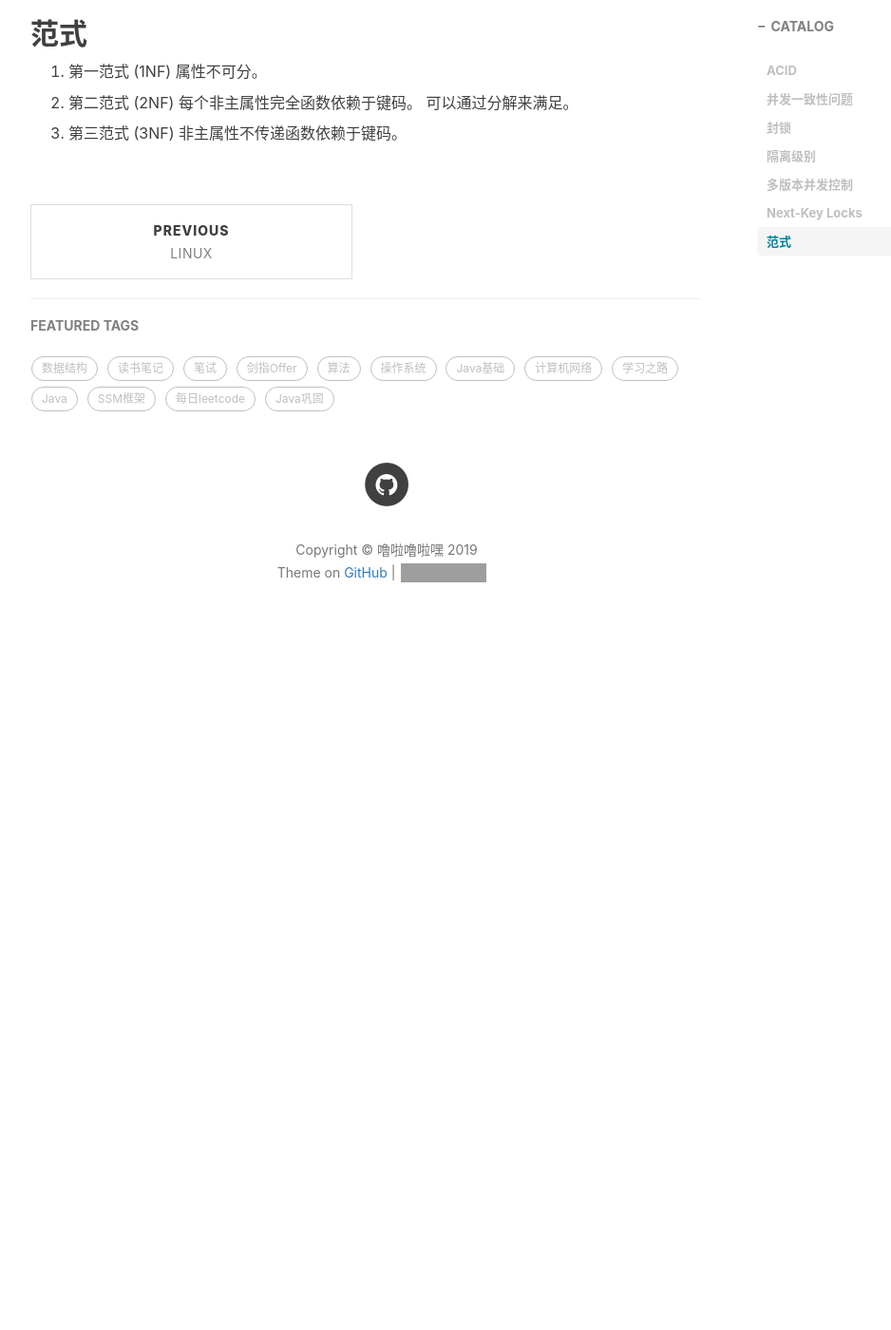
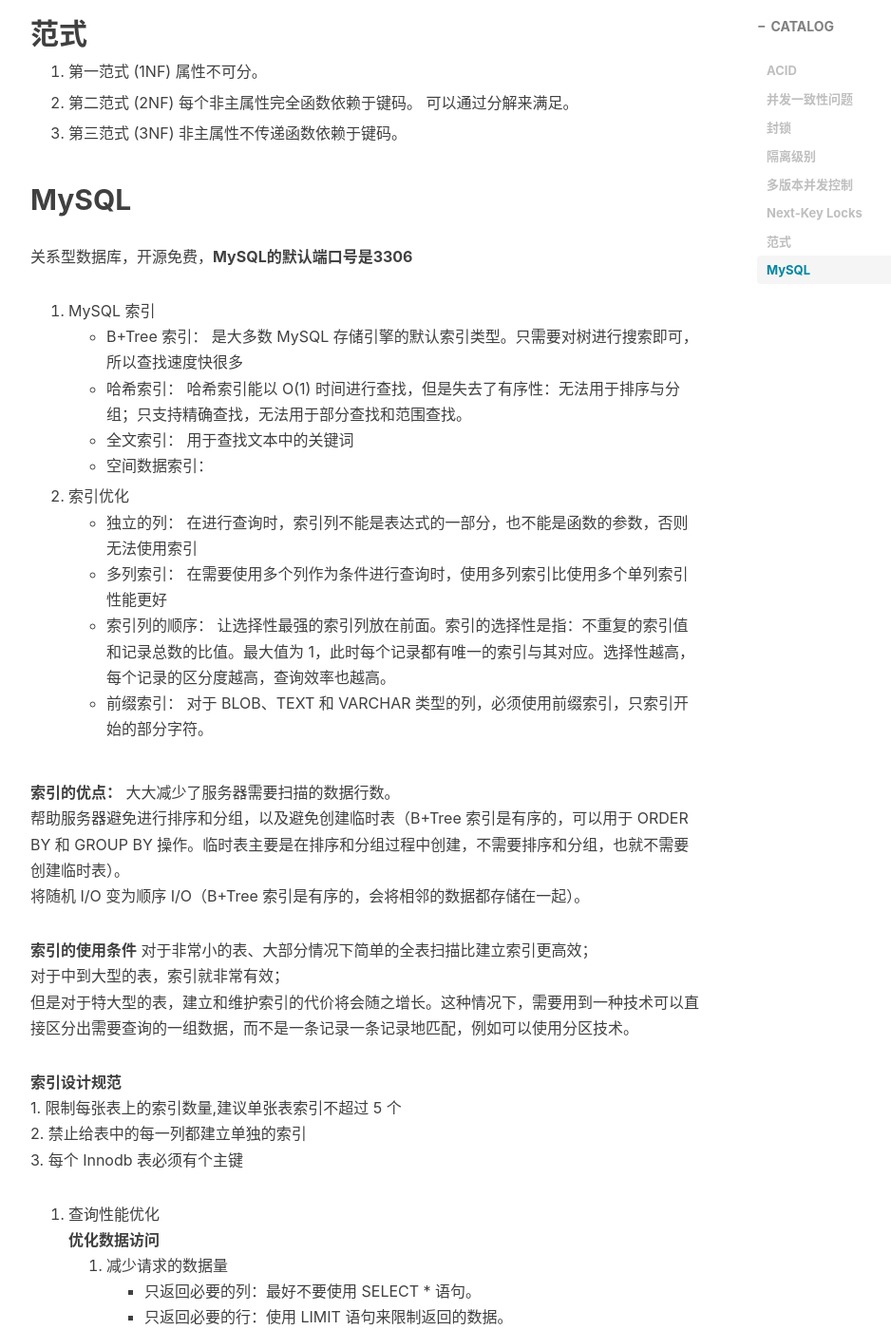
Before and after one commit to zhjcezh/zhjcezh.github.io, a Jekyll site: the page built from _posts/2019-8-29-数据库mysql.md, in a window 1280 px wide and 1400 px high, scrolled down 3568 px. Shown: the whole window at 95% size, without its empty margins (233-1171 px from the left). Built offline with Jekyll 4.4.1, drawn with Linux system fonts in a browser that asks for light colours; nearby versions of some CDN libraries; comment, search, counter and statistics services are not loaded; before the commit the page ends 4275 px from its top, so only the background shows below that; some of the changed text lies outside the part shown; grey boxes are pictures that could not be loaded.

Commit message:
Update 2019-8-29-数据库mysql.md

```diff
--- a/_posts/2019-8-29-数据库mysql.md
+++ b/_posts/2019-8-29-数据库mysql.md
@@ -104,3 +104,83 @@ MVCC 不能解决幻影读问题，Next-Key Locks 就是为了解决这个问题
 
 3. 第三范式 (3NF)
    非主属性不传递函数依赖于键码。
+
+
+## MySQL
+关系型数据库，开源免费，**MySQL的默认端口号是3306**
+
+1. MySQL 索引
+    * B+Tree 索引： 是大多数 MySQL 存储引擎的默认索引类型。只需要对树进行搜索即可，所以查找速度快很多
+    * 哈希索引： 哈希索引能以 O(1) 时间进行查找，但是失去了有序性：无法用于排序与分组；只支持精确查找，无法用于部分查找和范围查找。
+    * 全文索引： 用于查找文本中的关键词
+    * 空间数据索引：
+
+2. 索引优化
+    * 独立的列： 在进行查询时，索引列不能是表达式的一部分，也不能是函数的参数，否则无法使用索引
+    * 多列索引： 在需要使用多个列作为条件进行查询时，使用多列索引比使用多个单列索引性能更好
+    * 索引列的顺序： 让选择性最强的索引列放在前面。索引的选择性是指：不重复的索引值和记录总数的比值。最大值为 1，此时每个记录都有唯一的索引与其对应。选择性越高，每个记录的区分度越高，查询效率也越高。
+    * 前缀索引： 对于 BLOB、TEXT 和 VARCHAR 类型的列，必须使用前缀索引，只索引开始的部分字符。
+
+**索引的优点：**
+大大减少了服务器需要扫描的数据行数。
+帮助服务器避免进行排序和分组，以及避免创建临时表（B+Tree 索引是有序的，可以用于 ORDER BY 和 GROUP BY 操作。临时表主要是在排序和分组过程中创建，不需要排序和分组，也就不需要创建临时表）。
+将随机 I/O 变为顺序 I/O（B+Tree 索引是有序的，会将相邻的数据都存储在一起）。
+
+**索引的使用条件**
+对于非常小的表、大部分情况下简单的全表扫描比建立索引更高效；
+对于中到大型的表，索引就非常有效；
+但是对于特大型的表，建立和维护索引的代价将会随之增长。这种情况下，需要用到一种技术可以直接区分出需要查询的一组数据，而不是一条记录一条记录地匹配，例如可以使用分区技术。
+
+**索引设计规范**
+    1. 限制每张表上的索引数量,建议单张表索引不超过 5 个
+    2. 禁止给表中的每一列都建立单独的索引
+    3. 每个 Innodb 表必须有个主键
+
+3. 查询性能优化
+**优化数据访问**
+    1. 减少请求的数据量
+        * 只返回必要的列：最好不要使用 SELECT * 语句。
+        * 只返回必要的行：使用 LIMIT 语句来限制返回的数据。
+        * 缓存重复查询的数据：使用缓存可以避免在数据库中进行查询，特别在要查询的数据经常被重复查询时，缓存带来的查询性能提升将会是非常明显的。
+
+    2. 减少服务器端扫描的行数
+        * 最有效的方式是使用索引来覆盖查询。
+**重构查询方式**
+    1. 切分大查询： 一个大查询如果一次性执行的话，可能一次锁住很多数据、占满整个事务日志、耗尽系统资源、阻塞很多小的但重要的查询。
+    2. 分解大连接查询： 将一个大连接查询分解成对每一个表进行一次单表查询，然后在应用程序中进行关联
+
+
+_执行查询语句的时候，会先查询缓存。不过，MySQL 8.0 版本后移除，因为这个功能不太实用_
+
+
+
+4. 存储引擎
+**InnoDB**
+是 MySQL 默认的事务型存储引擎，只有在需要它不支持的特性时，才考虑使用其它存储引擎
+实现了四个标准的隔离级别
+主索引是聚簇索引
+支持真正的在线热备份
+
+**MyISAM**
+设计简单，数据以紧密格式存储。对于只读数据，或者表比较小、可以容忍修复操作，则依然可以使用它。
+提供了大量的特性，包括压缩表、空间数据索引等。
+
+
+5. 切分
+**水平切分**
+水平切分又称为 Sharding，它是将同一个表中的记录拆分到多个结构相同的表中。
+
+**垂直切分**
+垂直切分是将一张表按列切分成多个表，通常是按照列的关系密集程度进行切分，也可以利用垂直切分将经常被使用的列和不经常被使用的列切分到不同的表中。
+
+6. 复制
+**主从复制**
+* binlog 线程 ：负责将主服务器上的数据更改写入二进制日志（Binary log）中。
+* I/O 线程 ：负责从主服务器上读取二进制日志，并写入从服务器的中继日志（Relay log）。
+* SQL 线程 ：负责读取中继日志，解析出主服务器已经执行的数据更改并在从服务器中重放（Replay）。
+
+**读写分离**
+主服务器处理写操作以及实时性要求比较高的读操作，而从服务器处理读操作。
+
+7. redis 简介
+简单来说 redis 就是一个数据库，不过与传统数据库不同的是 redis 的数据是存在内存中的，所以读写速度非常快 ，因此 redis 被广泛应用于缓存方向。另外，redis 也经常用来做分布式锁。redis 提供了多种数据类型来支持不同的业务场景。除此之外，redis 支持事务 、持久化、LUA脚本、LRU驱动事件、多种集群方案。
```
